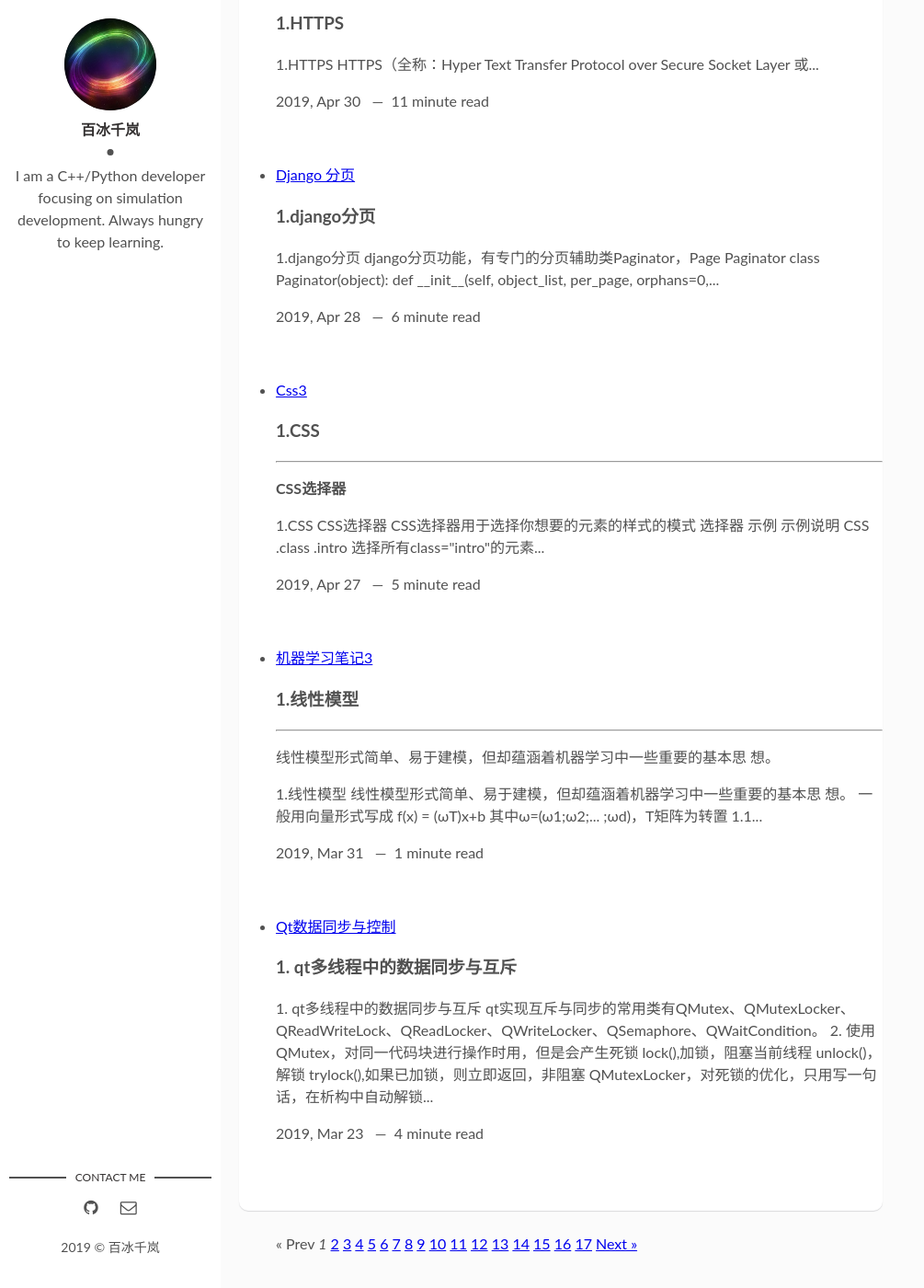
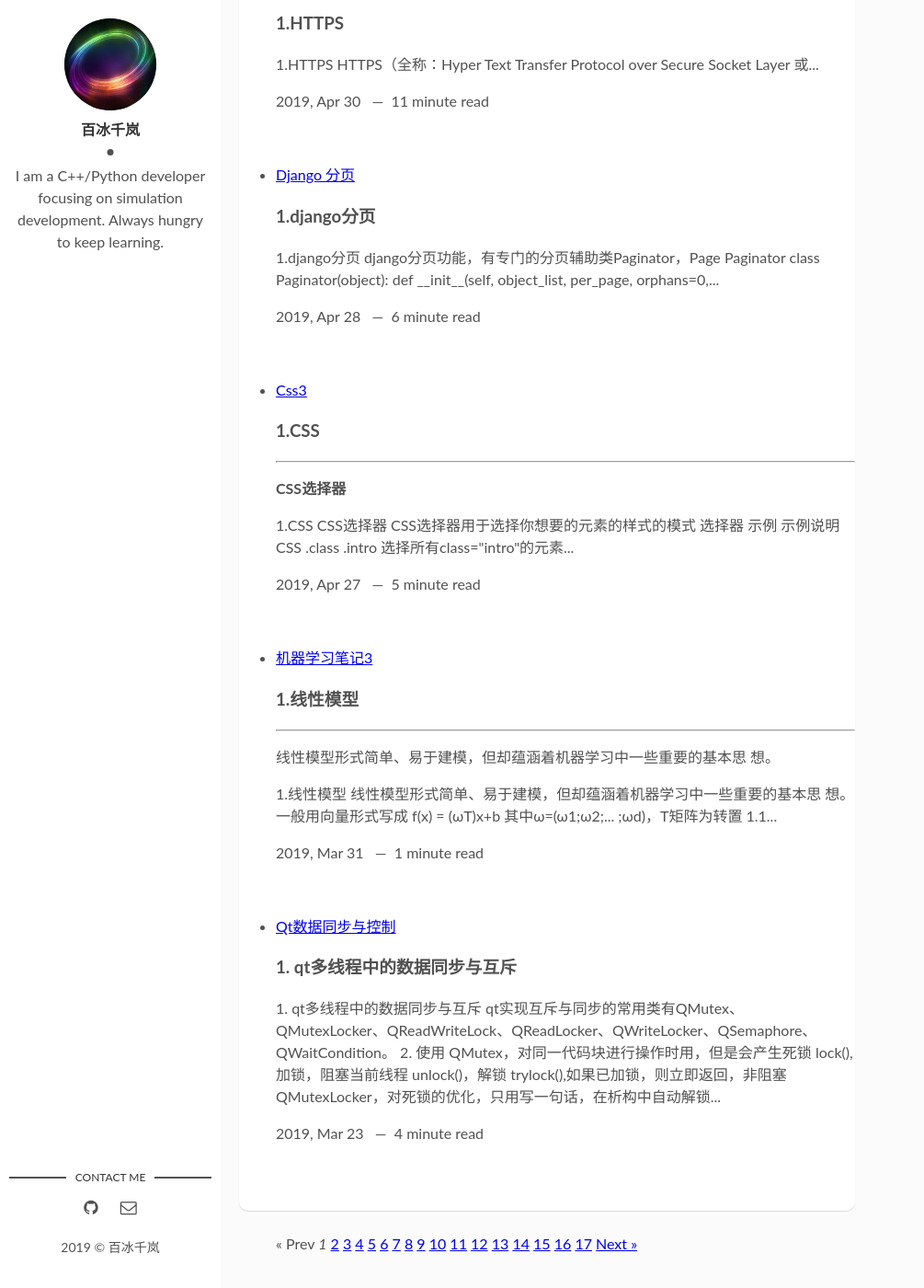
Before and after one commit to Baibingqianlan/Baibingqianlan.github.io, a Jekyll site: the page built from index.html, in a window 1280 px wide and 1400 px high, scrolled down 241 px. Shown: the whole window at 92% size, without its empty margins (0-1005 px from the left). Built offline with Jekyll 4.4.1, drawn with Linux system fonts in a browser that asks for light colours; the list of posts is cut into pages by our own code.

Commit message:
Update main.css

```diff
--- a/assets/css/main.css
+++ b/assets/css/main.css
@@ -1014,6 +1014,7 @@ table tfoot td {
 
 .content-box {
   padding: 20px;
+  width: 1024px;
   padding-left: 260px;
   display: -webkit-box;
   display: -webkit-flex;
@@ -1114,7 +1115,7 @@ footer .copyright {
 
 
 .post {
-  width: 700px;
+  width: 90%;
   margin-bottom: 1.5rem;
   display: -webkit-box;
   display: -webkit-flex;
```
